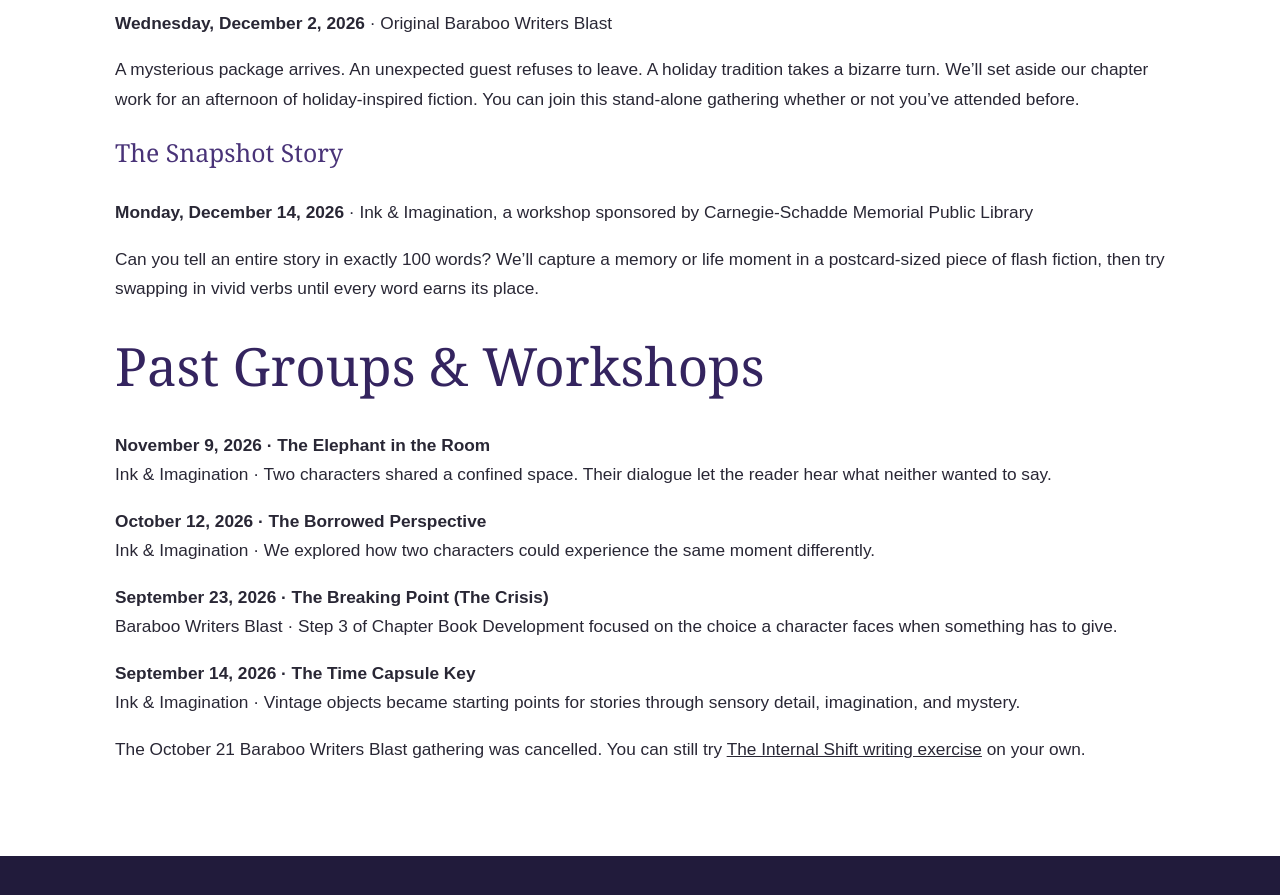
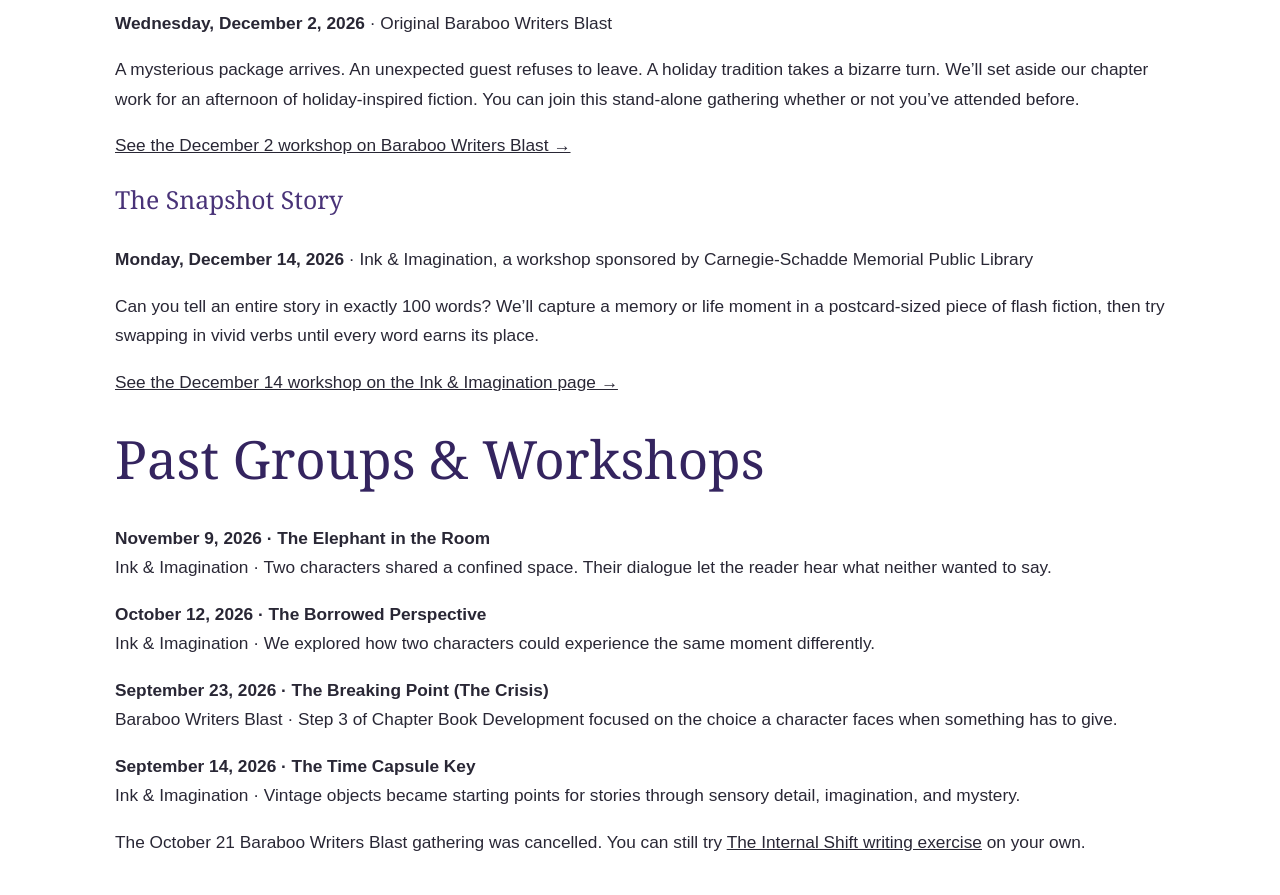
Before and after one commit to windylynnwarren/windylynnwarren.github.io, a plain HTML site: page index.html in a window 1280 px wide. Shown: the part 3180-4075 px from the top of the page. Drawn offline with Linux system fonts and the light colour scheme.

Commit message:
Link both December gatherings to their BWB workshop pages

```diff
--- a/index.html
+++ b/index.html
@@ -448,10 +448,12 @@
     <h3 id="holiday-mayhem">Holiday Mayhem — A Story Waiting to Happen</h3>
     <p><strong><time datetime="2026-12-02">Wednesday, December 2, 2026</time></strong> · Original Baraboo Writers Blast</p>
     <p>A mysterious package arrives. An unexpected guest refuses to leave. A holiday tradition takes a bizarre turn. We’ll set aside our chapter work for an afternoon of holiday-inspired fiction. You can join this stand-alone gathering whether or not you’ve attended before.</p>
+    <p><a style="color: inherit;" href="https://sites.google.com/view/baraboo-writers-blast/writing-workshop-and-events/december-2nd-2026">See the December 2 workshop on Baraboo Writers Blast →</a></p>
 
     <h3>The Snapshot Story</h3>
     <p><strong><time datetime="2026-12-14">Monday, December 14, 2026</time></strong> · Ink &amp; Imagination, a workshop sponsored by Carnegie-Schadde Memorial Public Library</p>
     <p>Can you tell an entire story in exactly 100 words? We’ll capture a memory or life moment in a postcard-sized piece of flash fiction, then try swapping in vivid verbs until every word earns its place.</p>
+    <p><a style="color: inherit;" href="https://sites.google.com/view/baraboo-writers-blast/fall-library-sponsored-events">See the December 14 workshop on the Ink &amp; Imagination page →</a></p>
 
     <h2 id="past-workshops">Past Groups &amp; Workshops</h2>
     <p><strong>November 9, 2026 · The Elephant in the Room</strong><br>Ink &amp; Imagination · Two characters shared a confined space. Their dialogue let the reader hear what neither wanted to say.</p>
```
